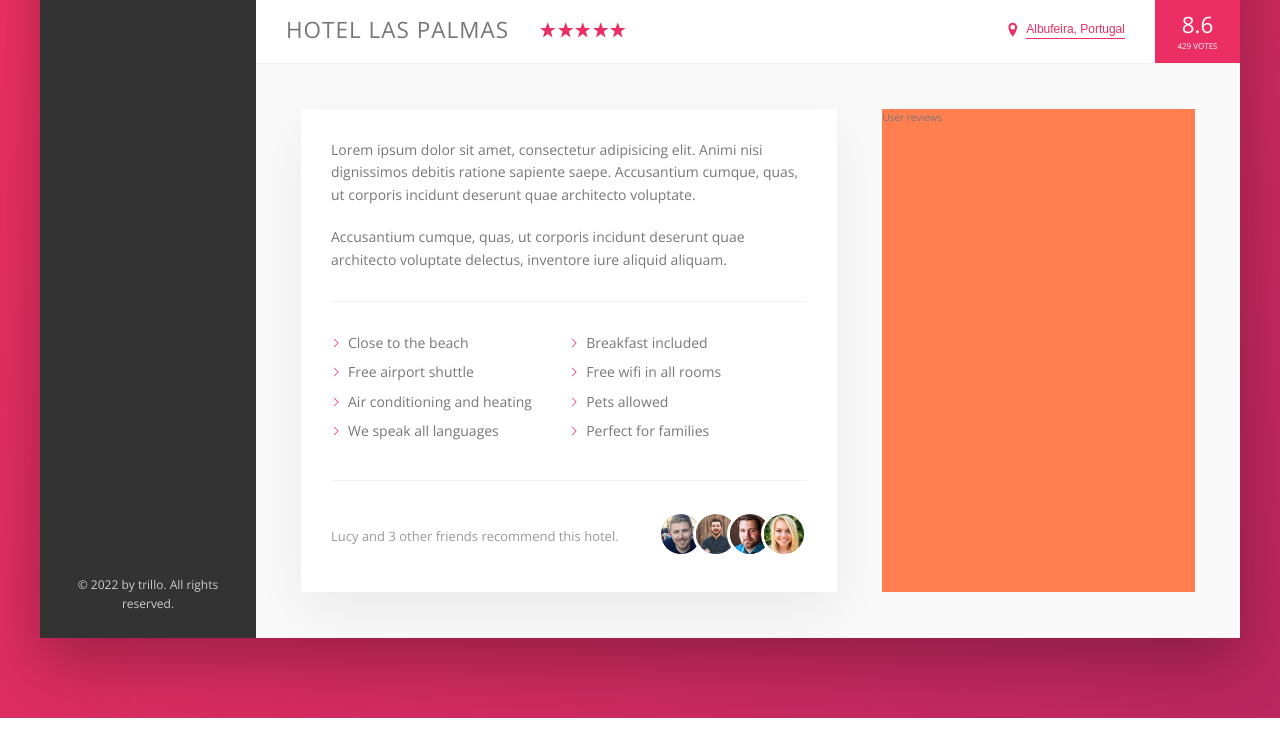
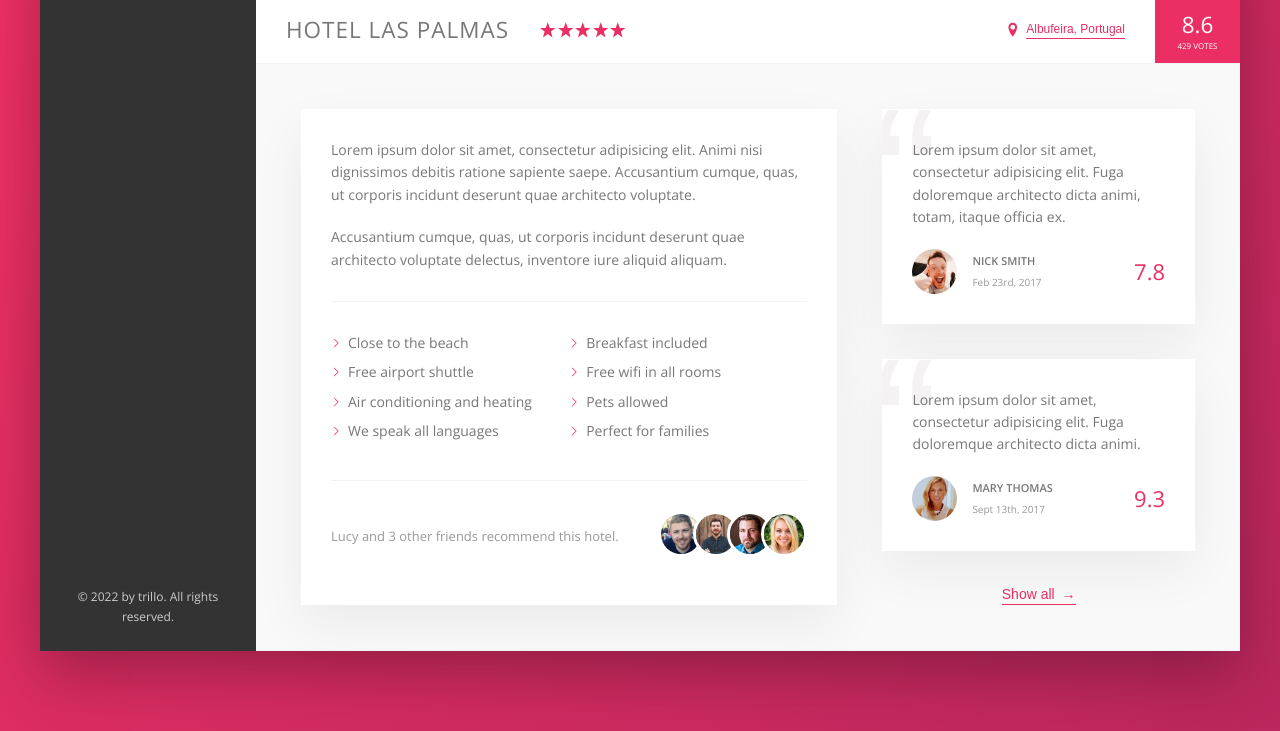
Before and after one commit to marco-pontes/advanced-css-practice, a website: page trillo/index.html in a window 1280 px wide. Shown: the part 538-1269 px from the top of the page. Drawn offline with nearby package versions, Linux system fonts and the light colour scheme; files that its build step writes are made by us from their sources; files whose address does not match are found by name.

Commit message:
Chapter 84 - Creating the reviews section.

```diff
--- a/trillo/index.html
+++ b/trillo/index.html
@@ -154,7 +154,38 @@
                 </div>
               </div>
             </div>
-            <div class="user-reviews">User reviews</div>
+            <div class="user-reviews">
+              <figure class="review">
+                <blockquote class="review__text">
+                  Lorem ipsum dolor sit amet, consectetur adipisicing elit. Fuga doloremque
+                  architecto dicta animi, totam, itaque officia ex.
+                </blockquote>
+                <figcaption class="review__user">
+                  <img src="img/user-1.jpg" alt="User 1" class="review__photo" />
+                  <div class="review__user-box">
+                    <p class="review__user-name">Nick Smith</p>
+                    <p class="review__user-date">Feb 23rd, 2017</p>
+                  </div>
+                  <div class="review__rating">7.8</div>
+                </figcaption>
+              </figure>
+
+              <figure class="review">
+                <blockquote class="review__text">
+                  Lorem ipsum dolor sit amet, consectetur adipisicing elit. Fuga doloremque
+                  architecto dicta animi.
+                </blockquote>
+                <figcaption class="review__user">
+                  <img src="img/user-2.jpg" alt="User 1" class="review__photo" />
+                  <div class="review__user-box">
+                    <p class="review__user-name">Mary Thomas</p>
+                    <p class="review__user-date">Sept 13th, 2017</p>
+                  </div>
+                  <div class="review__rating">9.3</div>
+                </figcaption>
+              </figure>
+              <button class="btn-inline">Show all <span>&rarr;</span></button>
+            </div>
           </div>
         </main>
       </div>
--- a/trillo/sass/_components.scss
+++ b/trillo/sass/_components.scss
@@ -272,8 +272,17 @@
   cursor: pointer;
   transition: all 0.2s;
 
+  & span {
+    margin-left: 3px;
+    transition: margin-left 0.2s;
+  }
+
   &:hover {
     color: var(--color-grey-dark-1);
+
+    span {
+      margin-left: 8px;
+    }
   }
 
   &:focus {
@@ -371,3 +380,67 @@
     }
   }
 }
+
+/////////////////////////////////////////////////////
+///REVIEWS
+
+.review {
+  background-color: #fff;
+  box-shadow: var(--shadow-light);
+  padding: 3rem;
+  margin-bottom: 3.5rem;
+  position: relative;
+  overflow: hidden;
+
+  &__text {
+    margin-bottom: 2rem;
+    z-index: 10;
+    position: relative;
+  }
+
+  &__user {
+    display: flex;
+    align-items: center;
+  }
+
+  &__photo {
+    height: 4.5rem;
+    width: 4.5rem;
+    border-radius: 50%;
+    margin-right: 1.5rem;
+  }
+
+  &__user-box {
+    margin-right: auto;
+  }
+
+  &__user-name {
+    font-size: 1.1rem;
+    font-weight: 600;
+    text-transform: uppercase;
+    margin-bottom: 0.4rem;
+  }
+
+  &__user-date {
+    font-size: 1rem;
+    color: var(--color-grey-dark-3);
+  }
+
+  &__rating {
+    color: var(--color-primary);
+    font-size: 2.2rem;
+    font-weight: 300;
+  }
+
+  &::before {
+    content: "\201C";
+    position: absolute;
+    top: -3rem;
+    left: -1rem;
+    line-height: 1;
+    font-size: 20rem;
+    color: var(--color-grey-light-2);
+    font-family: sans-serif;
+    z-index: 1;
+  }
+}
--- a/trillo/sass/_layout.scss
+++ b/trillo/sass/_layout.scss
@@ -37,10 +37,10 @@
   padding: 4.5rem;
   background-color: var(--color-grey-light-1);
   border-bottom: var(--line);
+  font-size: 1.4rem;
 }
 
 .description {
-  font-size: 1.4rem;
   background-color: #fff;
   box-shadow: var(--shadow-light);
   padding: 3rem;
@@ -49,6 +49,8 @@
 }
 
 .user-reviews {
-  background-color: coral;
   flex: 1;
+  display: flex;
+  align-items: center;
+  flex-direction: column;
 }
```
Also changed, not shown: README.md.
